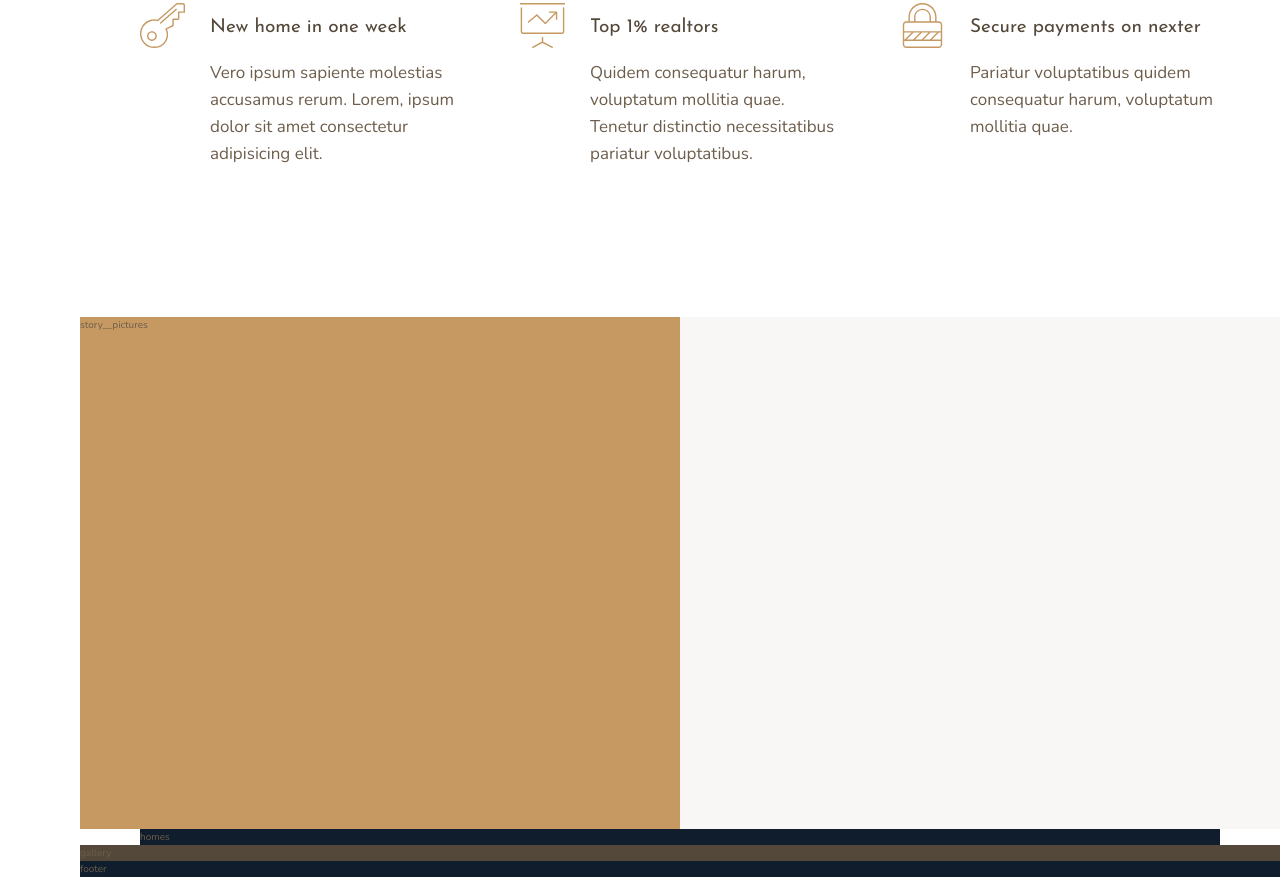
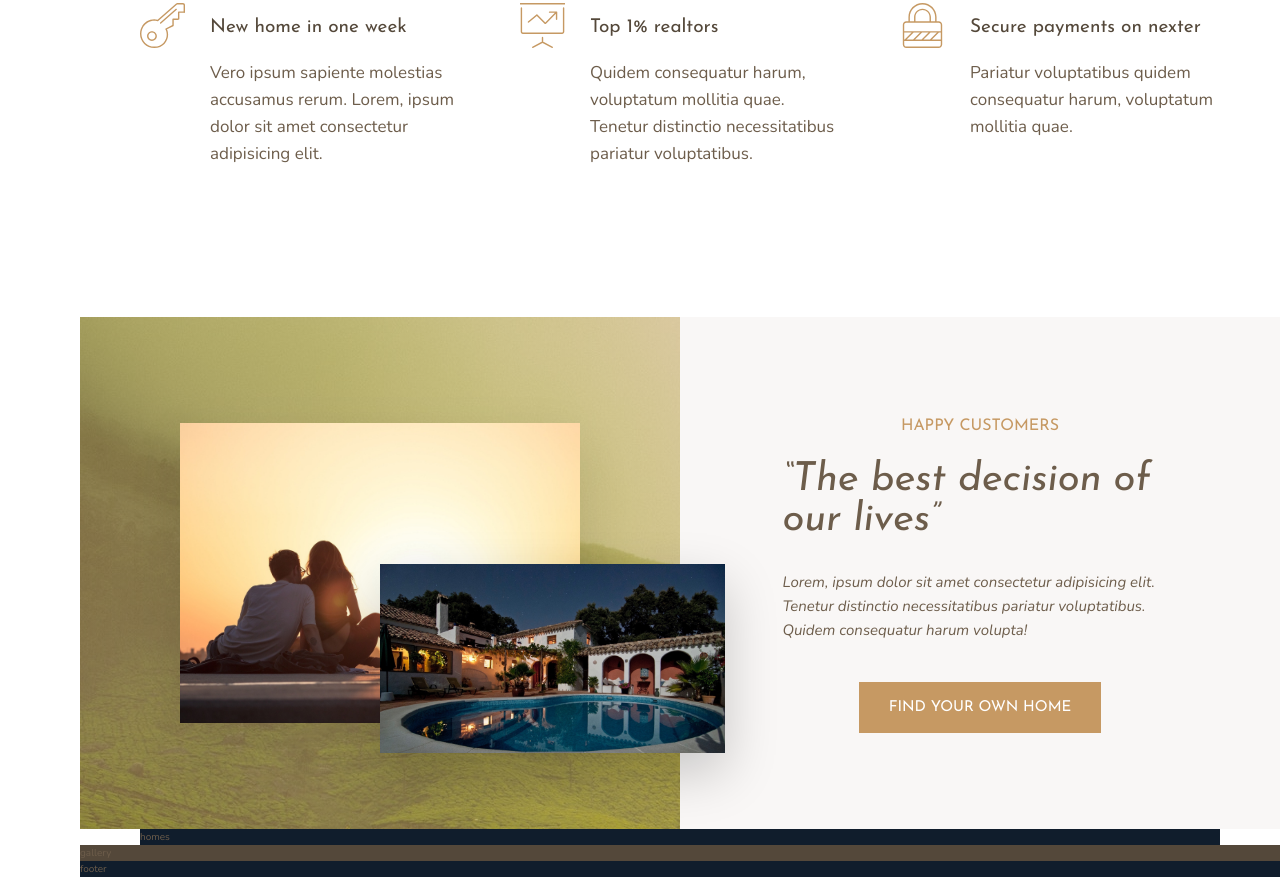
Before and after one commit to maugo-555/03-nexter, a website: page index.html in a window 1280 px wide. Shown: the part 991-1868 px from the top of the page. Drawn offline with nearby package versions, Linux system fonts and the light colour scheme.

Commit message:
add story section

```diff
--- a/index.html
+++ b/index.html
@@ -89,9 +89,27 @@
       </div>
     </section>
 
-    <div class="story__pictures">story__pictures</div>
+    <div class="story__pictures">
+      <img
+        src="img/story-1.jpeg"
+        alt="Couple with new house"
+        class="story__img--1"
+      />
+      <img src="img/story-2.jpeg" alt="New house" class="story__img--2" />
+    </div>
 
-    <div class="story__content"></div>
+    <div class="story__content">
+      <h3 class="heading-3 mb-sm">Happy Customers</h3>
+      <h2 class="heading-2 heading-2-light mb-md">
+        &ldquo;The best decision of our lives&rdquo;
+      </h2>
+      <p class="story__text">
+        Lorem, ipsum dolor sit amet consectetur adipisicing elit. Tenetur
+        distinctio necessitatibus pariatur voluptatibus. Quidem consequatur
+        harum volupta!
+      </p>
+      <button class="btn">Find your own home</button>
+    </div>
 
     <section class="homes">homes</section>
 
--- a/sass/_story.scss
+++ b/sass/_story.scss
@@ -1,13 +1,56 @@
 .story {
   &__pictures {
-    background-color: $color-primary;
+    // background-color: $color-primary;
+    background-image: linear-gradient(
+        rgba($color-primary, 0.5),
+        rgba($color-primary, 0.5)
+      ),
+      url(../img/back.jpg);
+    grid-column: full-start / col-end 4;
 
-    grid-column: full-start / col-end 4;
+    display: grid;
+    grid-template-rows: repeat(6, 1fr);
+    grid-template-columns: repeat(6, 1fr);
+    align-items: center;
+  }
+
+  &__img--1 {
+    width: 100%;
+    box-shadow: 0 2rem 5rem rgba(0, 0, 0, 0.1);
+
+    grid-row: 2/6;
+    grid-column: 2/6;
+  }
+
+  &__img--2 {
+    width: 115%;
+    box-shadow: 0 2rem 5rem rgba(0, 0, 0, 0.2);
+
+    grid-row: 4/6;
+    grid-column: 4/7;
+    z-index: 20;
   }
 
   &__content {
     background-color: $color-grey-light-1;
+    padding: 6rem 8vw;
+
+    // display: flex;
+    // flex-direction: column;
+    // justify-content: center;
+    // align-items: start;
+
+    display: grid;
+    justify-items: center;
+    align-content: center;
+    align-items: center;
 
     grid-column: col-start 5 / full-end;
   }
+
+  &__text {
+    font-size: 1.5rem;
+    font-style: italic;
+    margin-bottom: 4rem;
+  }
 }
--- a/sass/_typography.scss
+++ b/sass/_typography.scss
@@ -8,9 +8,23 @@
 }
 .heading-2 {
   @extend %heading;
+  font-size: 4rem;
+  font-style: italic;
+  line-height: 1;
+
+  &--light {
+    color: $color-grey-light-1;
+  }
+
+  &--dark {
+    color: $color-grey-dark-1;
+  }
 }
 .heading-3 {
   @extend %heading;
+  color: $color-primary;
+  font-size: 1.6rem;
+  text-transform: uppercase;
 }
 .heading-4 {
   @extend %heading;
@@ -24,3 +38,33 @@
     color: $color-grey-dark-1;
   }
 }
+
+.btn {
+  color: #fff;
+  background-color: $color-primary;
+  border: none;
+  border-radius: 0;
+  font-family: $font-display;
+  font-size: 1.5rem;
+  text-transform: uppercase;
+  padding: 1.8rem 3rem;
+  cursor: pointer;
+  transition: all 0.2s;
+
+  &:hover {
+    background-color: $color-primary-dark;
+  }
+}
+
+.mb-sm {
+  margin-bottom: 2rem;
+}
+.mb-md {
+  margin-bottom: 3rem;
+}
+.mb-lg {
+  margin-bottom: 4rem;
+}
+.mb-hg {
+  margin-bottom: 8rem;
+}
```
Also changed, not shown: css/style.css.
